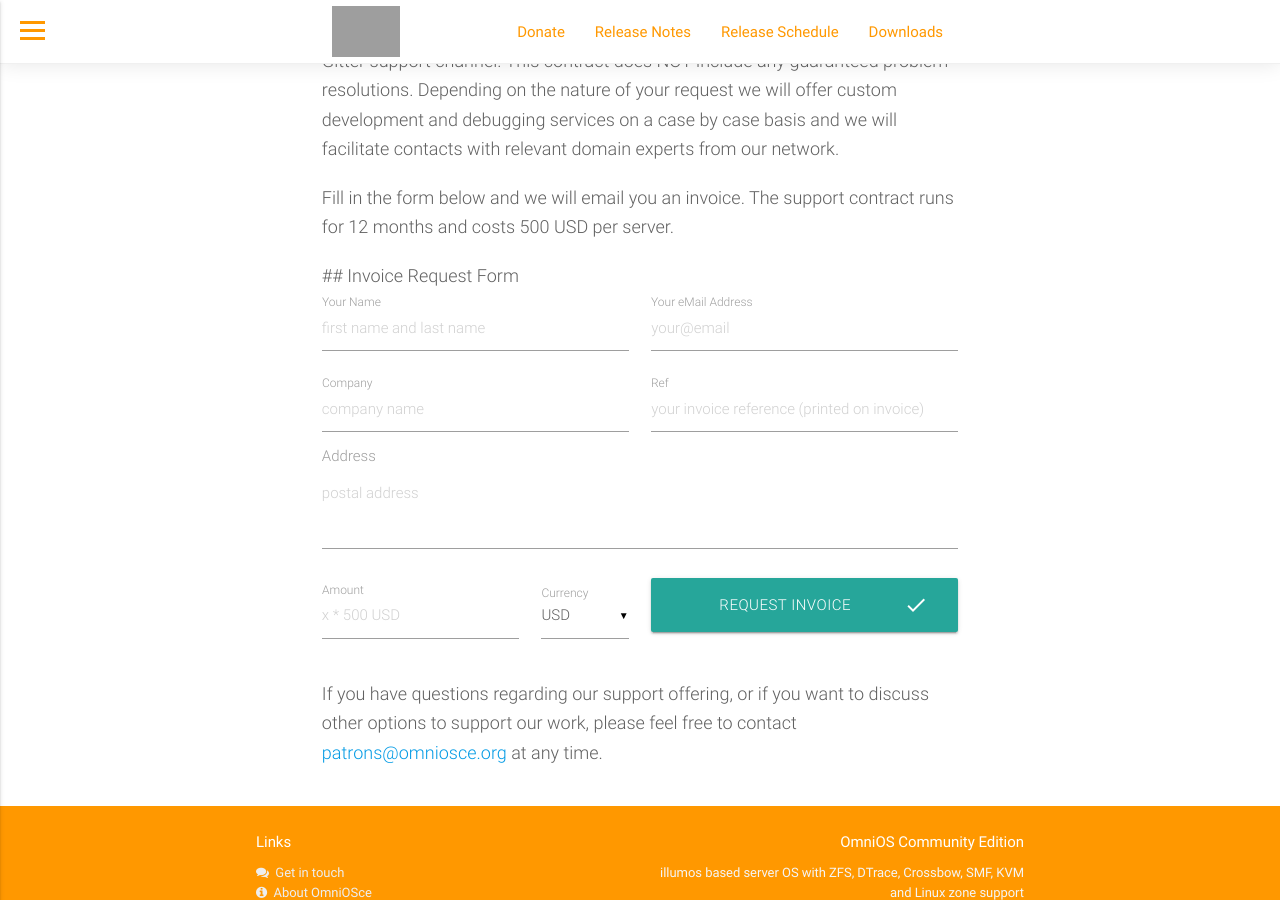
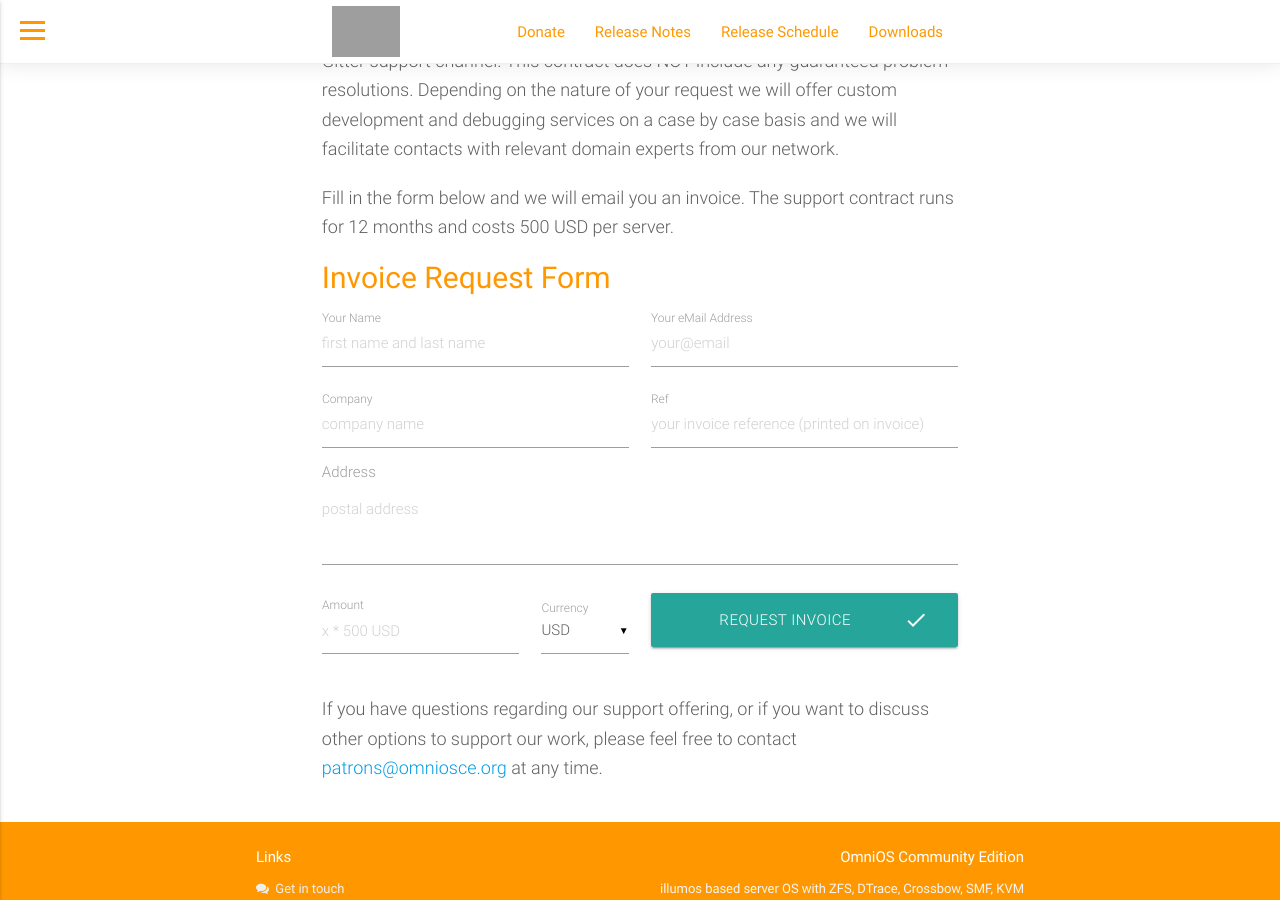
Before and after one commit to omniosorg/omniosorg.github.io, a Jekyll site: the page built from invoice.md, in a window 1280 px wide and 900 px high, scrolled down 363 px. Built offline with Jekyll 4.4.1, drawn with Linux system fonts in a browser that asks for light colours; grey boxes are pictures that could not be loaded.

Commit message:
fix title

```diff
--- a/invoice.md
+++ b/invoice.md
@@ -27,7 +27,7 @@
 
 <form id="invoice-form">
 
-## Invoice Request Form
+<h2>Invoice Request Form</h2>
 
 <div class="row">
 <div class="input-field col s12 m6">
```
